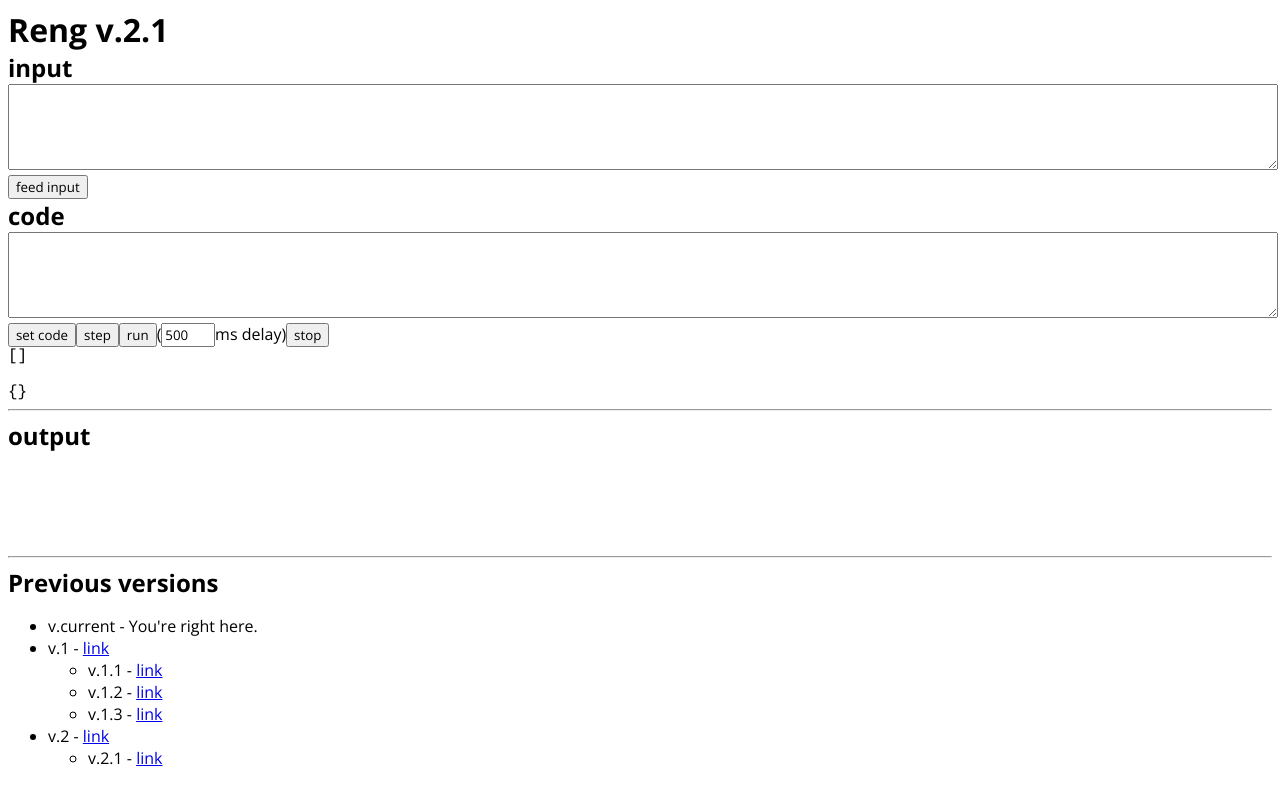
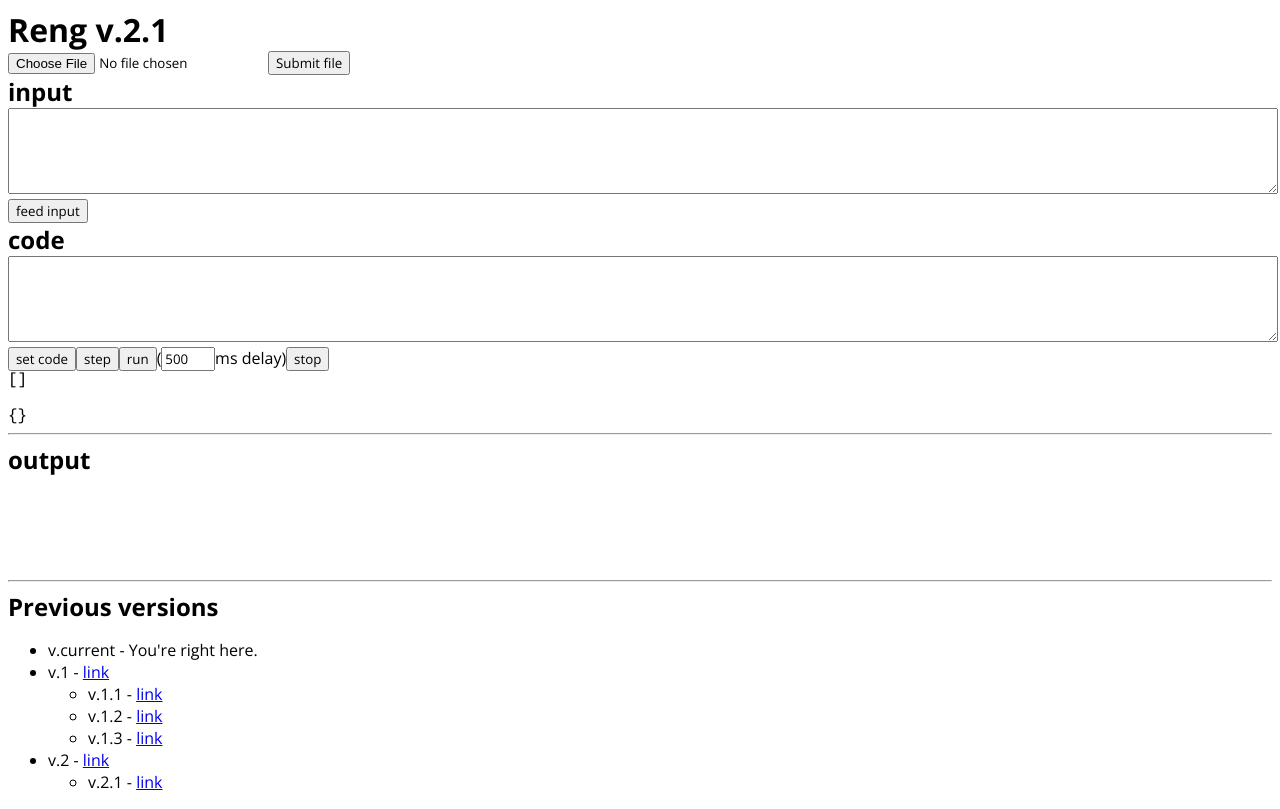
Before and after one commit to ConorOBrien-Foxx/Assorted-Programming-Languages, a plain HTML site: page reng.html in a window 1280 px wide. Drawn offline with nearby package versions, Linux system fonts and the light colour scheme.

Commit message:
Update reng.html

```diff
--- a/reng.html
+++ b/reng.html
@@ -7,6 +7,7 @@
 </head>
 <body>
 <h1>Reng v.2.1</h1>
+<input id="upload" type="file"><button onclick="upload()">Submit file</button>
 <h2>input</h2>
 <textarea spellcheck="false" id="input"></textarea>
 <button id=f>feed input</button>
@@ -35,6 +36,14 @@
 </ul></li>
 </ul>
 <script>
+
+function upload(){
+	var fr=new FileReader();
+	fr.onload=function(){document.getElementById("code").value=fr.result};
+	fr.readAsBinaryString(document.getElementById("upload").files[0]);
+}
+
+
 /*
 
 #x	push a token char x
```
